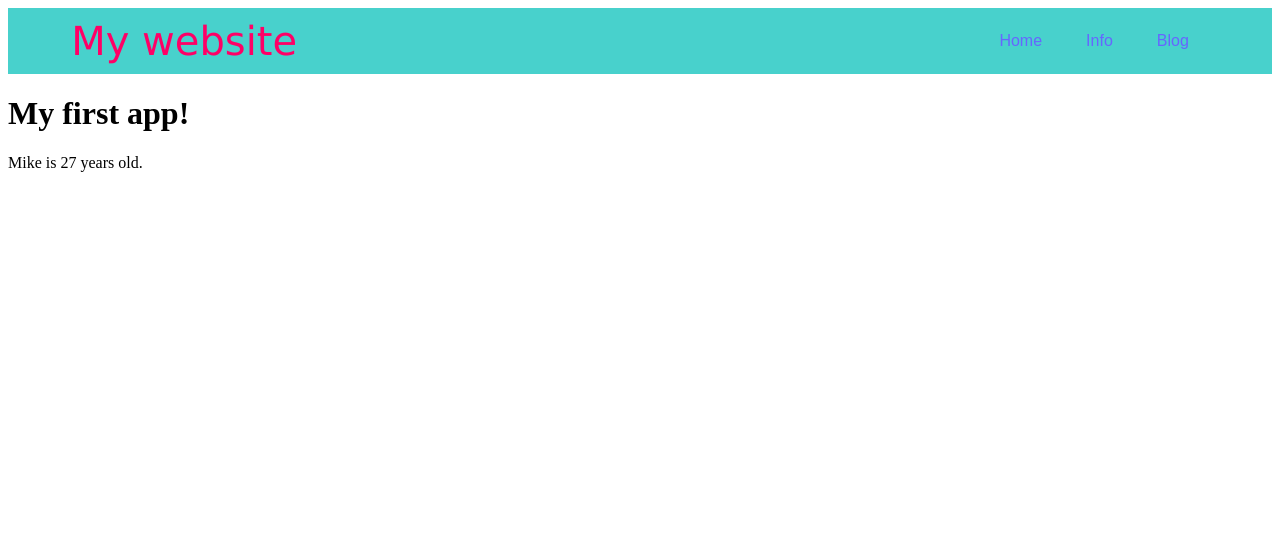
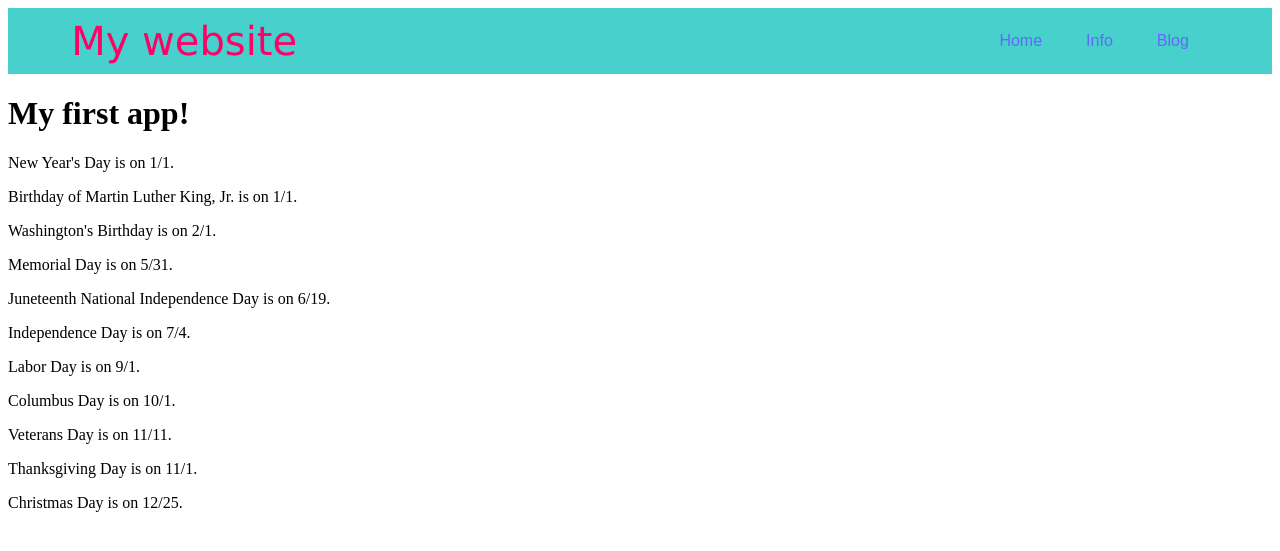
Before and after one commit to org-not-included/simple_flask_app, a Flask app: page / in a window 1280 px wide. Shown: the top 551 px of the page. Run offline with Flask 2, Linux system fonts and the light colour scheme.

Commit message:
added a better homepage

```diff
--- a/main.py
+++ b/main.py
@@ -1,4 +1,5 @@
 from flask import *
+from pandas.tseries.holiday import USFederalHolidayCalendar
 
 app = Flask(__name__, template_folder="templates")
 
@@ -9,7 +10,9 @@ blog_list = [blog1, blog2]
 
 @app.route("/")
 def homePage():
-    return render_template("home.html", name="Mike", age=27)
+    holidays = USFederalHolidayCalendar().rules
+    events = [(holiday.name, holiday.month, holiday.day) for holiday in holidays]
+    return render_template("home.html", events=events)
 
 
 @app.route("/second")
--- a/requirements.txt
+++ b/requirements.txt
@@ -1 +1,2 @@
 flask==2.2.2
+pandas==1.4.4
--- a/templates/home.html
+++ b/templates/home.html
@@ -3,6 +3,8 @@
 {% block content %}
 
 <h1> My first app!</h1>
-<p> {{ name }} is {{ age }} years old.</p>
+    {% for event, month, day in events %}
+        <p>{{ event }} is on {{ month }}/{{ day }}.</p>
+    {% endfor %}
 
 {% endblock %}
```
